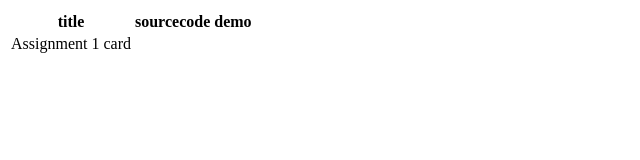
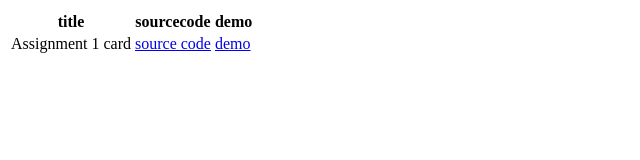
Before and after one commit to prastuti27/leapassignment, a plain HTML site: page index.html in a window 1280 px wide. Shown: the whole page, without its empty margins (0-640 px from the left). Drawn offline with Linux system fonts and the light colour scheme.

Commit message:
new commit assignment

```diff
--- a/index.html
+++ b/index.html
@@ -13,8 +13,8 @@
         <th>demo</th>
       </tr>
       <tr><td>Assignment 1 card</td>
-      <td><a href="https://github.com/prastuti27/leapassignment/tree/master/htmlcss/assignment1"></a></td>
-    <td><a href="./htmlcss/assignment1"></a></td></tr>
+      <td><a href="https://github.com/prastuti27/leapassignment/tree/master/htmlcss/assignment1">source code</a></td>
+    <td><a href="./htmlcss/assignment1">demo</a></td></tr>
     </table>
   </body>
 </html>
```
